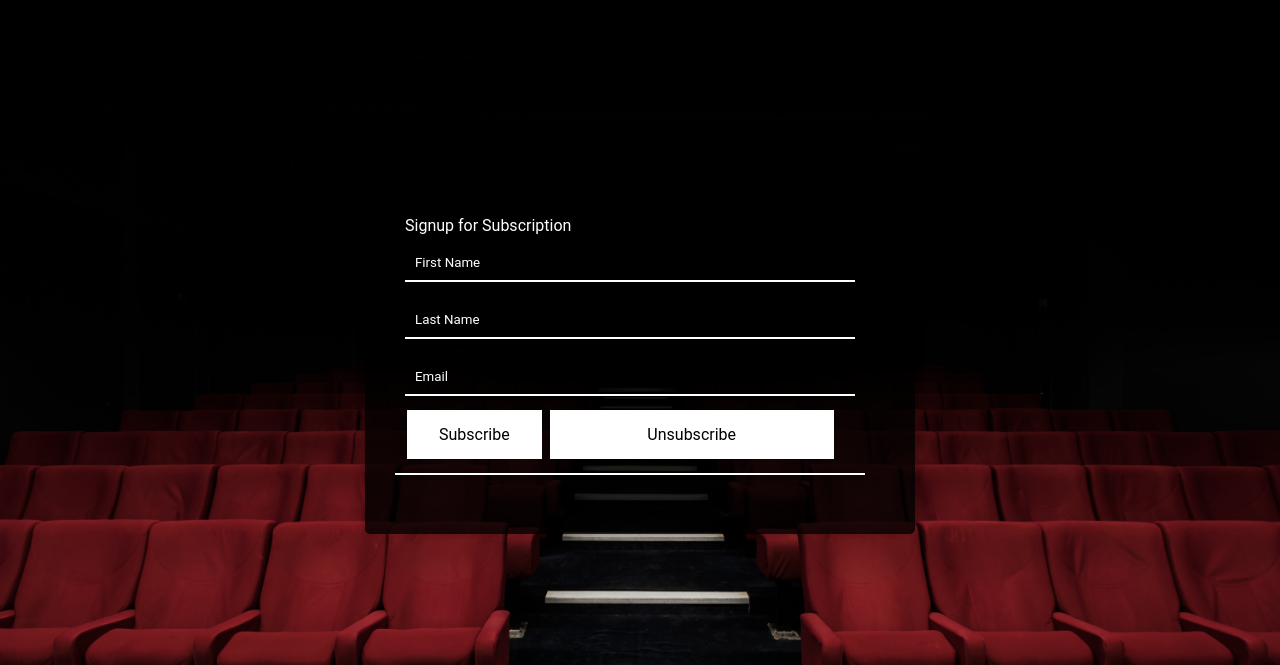
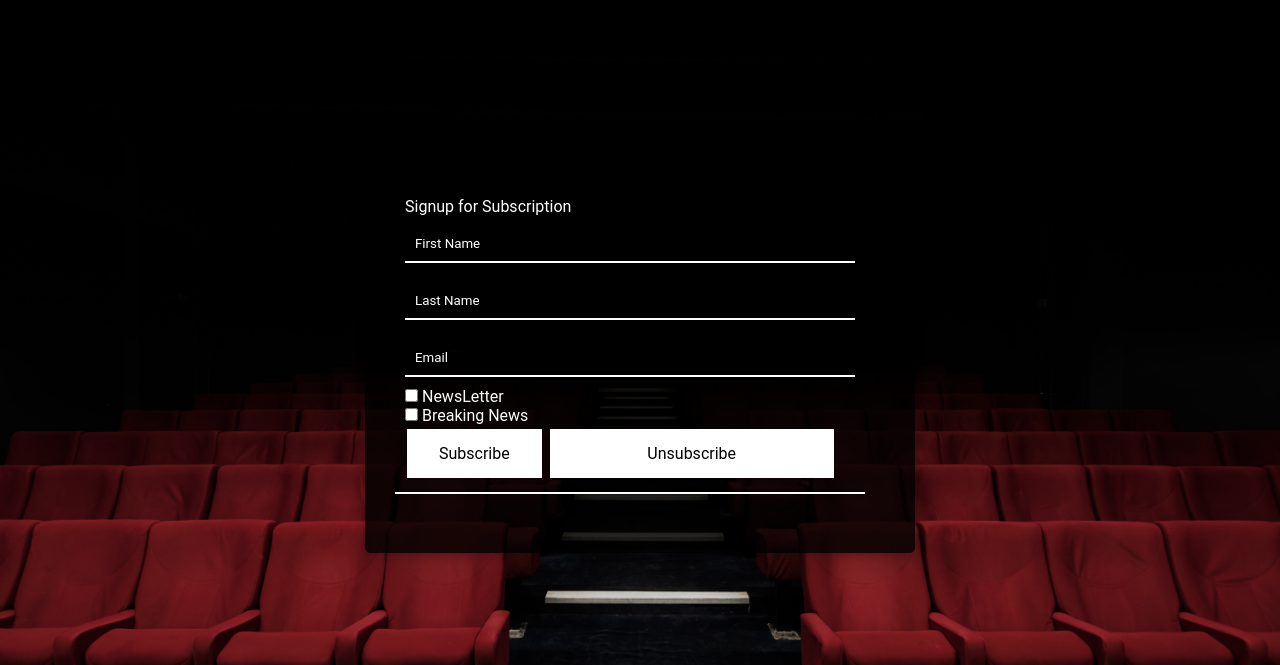
Before and after one commit to CalvinMoylanTAFE/RapidAppDevelopment, a PHP site: page /Addsub.php in a window 1280 px wide. Shown: the part 50-715 px from the top of the page. Run offline with PHP 8.4, Linux system fonts and the light colour scheme.

Commit message:
checkboxes

```diff
--- a/Sprint Two/RapidAppDevelopment-main/Responsive Multiplatform site/Add_User.php
+++ b/Sprint Two/RapidAppDevelopment-main/Responsive Multiplatform site/Add_User.php
@@ -22,7 +22,9 @@
                             //filter name field
                             if (isset($_POST["fname"]) && isset($_POST["lname"]) && isset($_POST["email"])){
 
-                                $fname = test_input($_POST["fname"]);
+
+
+                                  $fname = test_input($_POST["fname"]);
                                 if (!preg_match("/^[a-zA-Z]*$/",$fname)) {
                                   $nameErr = "Only letters ";
                                   echo $nameErr;
@@ -41,6 +43,7 @@
                                                     $emailErr = "Invalid email";
                                                     echo $emailErr;
                                                 } else{
+                                                  if(isset($_POST["NewsLetter"]) Or isset($_POST["NewsLetter"])){
 
                                                                       //SQL
                                                                       $stmt = $conn->prepare("SELECT * FROM `members` WHERE `Email` = '$email' ");
@@ -58,11 +61,16 @@
                                                                           $sql->execute();
                                                                           header("Location: Thank_youPage.php");
                                                                       }
+                                                                    }else{
+                                                                      echo "Tick one of boxes";
+                                                                    }
                                }
 
                                 }
 
                               }
+
+
 
                             }else{
 
--- a/Sprint Two/RapidAppDevelopment-main/Responsive Multiplatform site/Addsub.php
+++ b/Sprint Two/RapidAppDevelopment-main/Responsive Multiplatform site/Addsub.php
@@ -34,11 +34,14 @@
 
                 <input Name="email" class="input" Type="Text" placeholder="Email" >
 
+                <input type="checkbox" id="NewsLetter" name="NewsLetter" value="NewsLetter">
+                <label for="NewsLetter">NewsLetter</label><br>
+                <input type="checkbox" id="bknews" name="NewsLetter" value="NewsLetter">
+                <label for="bknews">Breaking News</label><br>
+
                 <input type="submit" name="submit" value="Subscribe" class="button" onclick="location.href = 'ShowAllUsers.php';" />
                 <input  name="remove" value="Unsubscribe" class="button" onclick="location.href = 'Removesub.php';" />
                 <br>
-
-
 
 
                 <?php
--- a/Sprint Two/RapidAppDevelopment-main/Responsive Multiplatform site/LoginAdmin.php
+++ b/Sprint Two/RapidAppDevelopment-main/Responsive Multiplatform site/LoginAdmin.php
@@ -29,7 +29,7 @@
                 <input Name="id" class="input" Type="Text" placeholder="ID" >
                 <br>
 
-                <input Name="email" class="input" Type="Text" placeholder="Password" >
+                <input Name="email" class="input" Type="Text" placeholder="Email" >
 
                 <?php
                             include 'admin.php';
```
